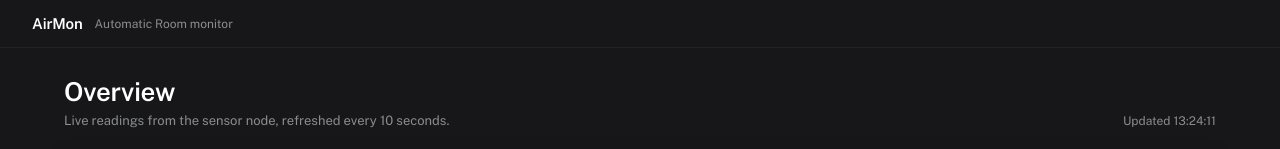
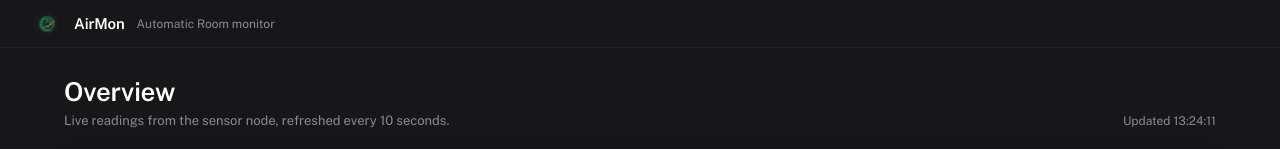
Before and after one commit to leeCode83/airmon-webapp, a Next.js app: page / in a window 1280 px wide. Shown: the top 149 px of the page. Built offline with nearby package versions, Linux system fonts and the light colour scheme; no server answers; the database is empty.

Commit message:
feat: brand the topbar with the logo image
30px next/image, cropped to a circle to match the round emblem against
the square jpeg.

```diff
--- a/app/globals.css
+++ b/app/globals.css
@@ -55,6 +55,8 @@ a { color: inherit; text-decoration: none; }
 
 /* ---------- shell: top bar + centred canvas (redraw: single-destination product) ---------- */
 .topbar { display: flex; align-items: center; gap: 12px; height: 48px; padding: 0 var(--pad); border-bottom: 1px solid var(--border); }
+/* the jpeg is square; the emblem is round, so crop to a circle */
+.topbar .mark { border-radius: 50%; }
 .topbar .name { font-weight: 600; font-size: 15px; letter-spacing: -0.01em; }
 .topbar .scope { color: var(--muted); font-size: var(--fs-small); }
 .topbar .spacer { flex: 1; }
--- a/app/page.tsx
+++ b/app/page.tsx
@@ -5,6 +5,7 @@
  * now? The verdict is the lead; sensors, charts and the table are its evidence.
  */
 import { useMemo, useState } from "react";
+import Image from "next/image";
 import Script from "next/script";
 import AirChart from "@/components/air-chart";
 import ConnectionStamp from "@/components/connection-stamp";
@@ -66,6 +67,7 @@ export default function Page() {
       <Script src="/charts.js" strategy="afterInteractive" onReady={() => setChartsReady(true)} />
 
       <header className="topbar">
+        <Image className="mark" src="/logo.jpeg" alt="AirMon logo" width={30} height={30} priority />
         <span className="name">AirMon</span>
         <span className="scope">Automatic Room monitor</span>
       </header>
```
